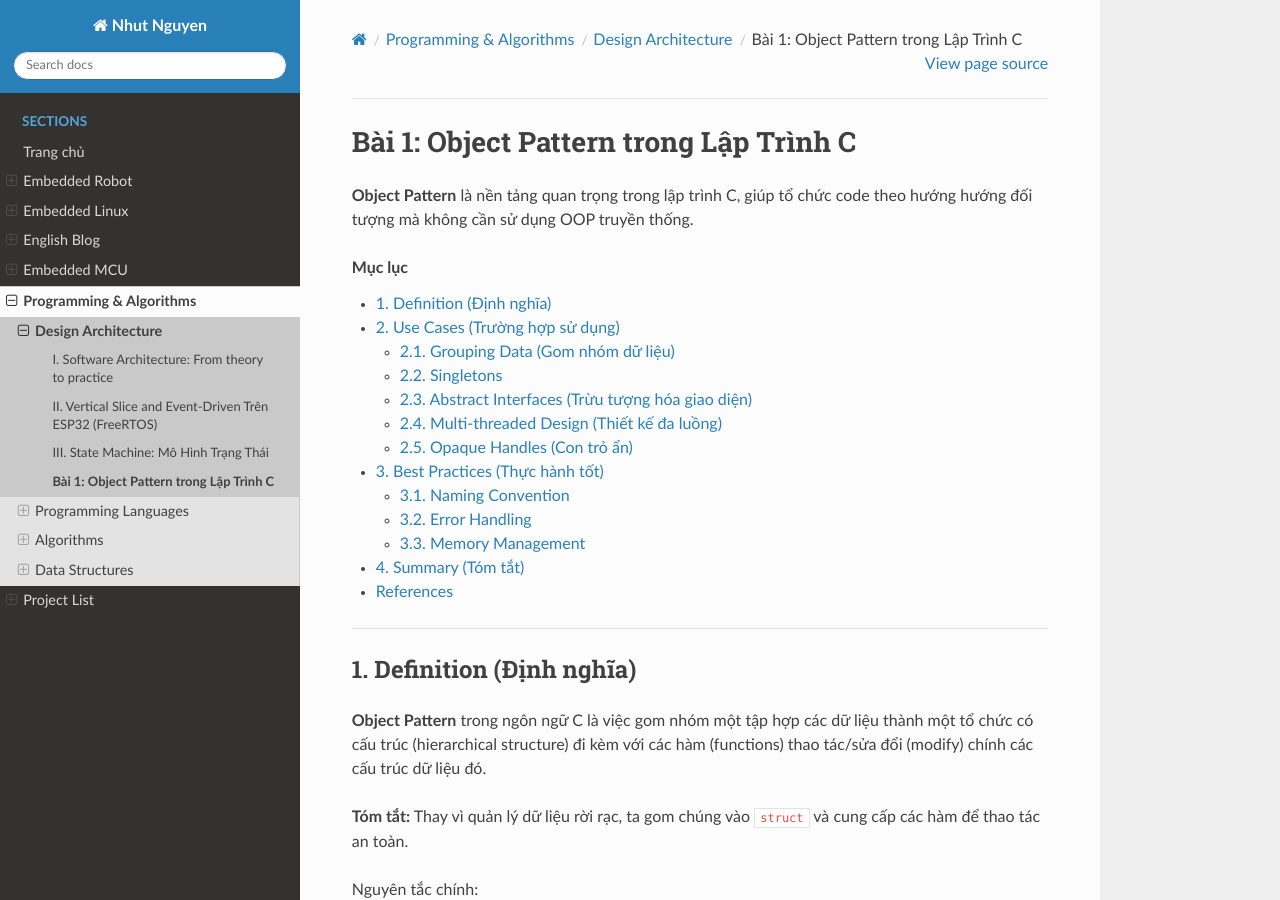
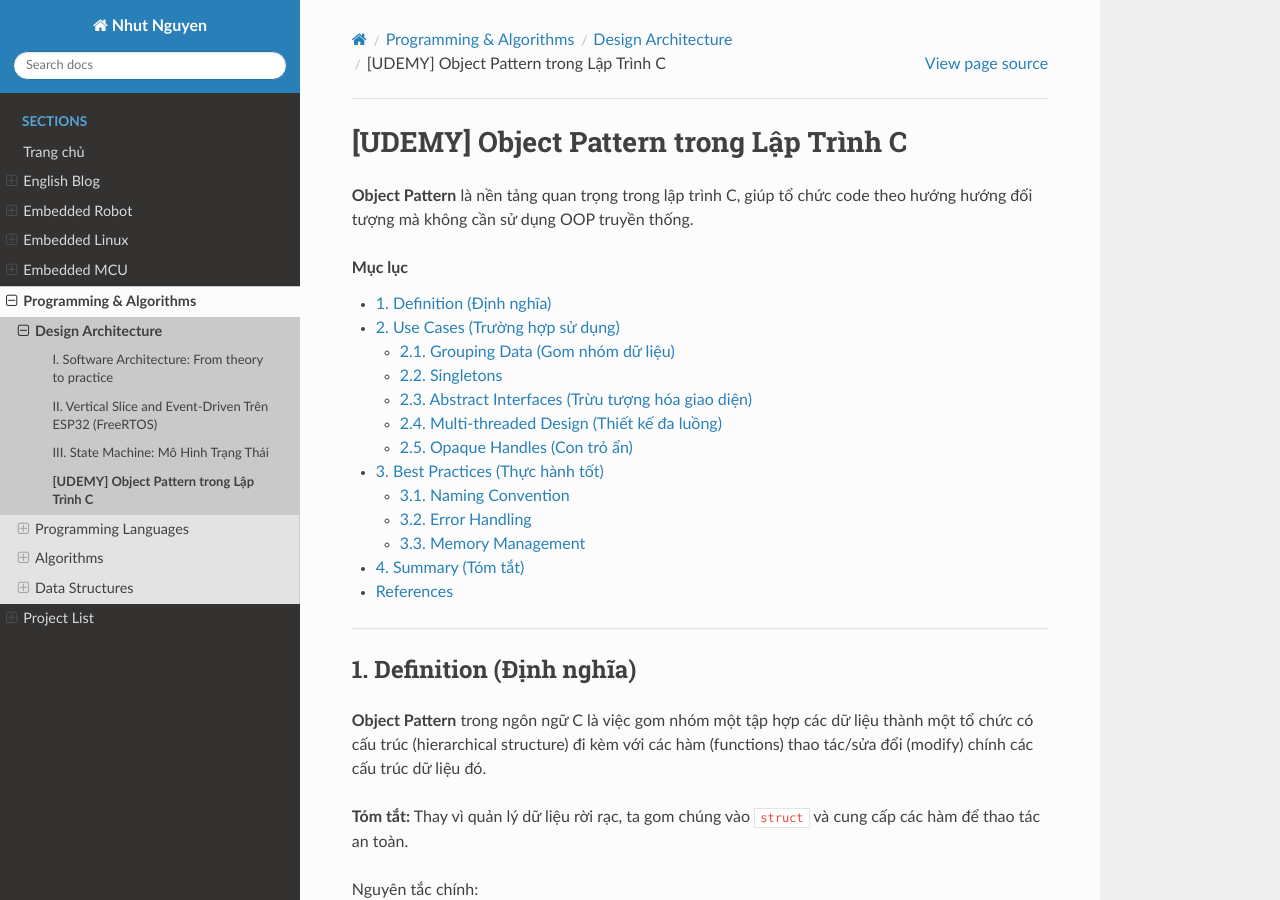
Before and after one commit to minhnhut-n/nhutnguyen, a Sphinx documentation site: the page built from docs/source/programming/architecture/udemy_c_pattern_1.rst, in a window 1280 px wide and 900 px high. Built offline with Sphinx 7.4.7 and the Read the Docs theme 3.1.0, drawn with Linux system fonts in a browser that asks for light colours.

Commit message:
fix name

```diff
--- a/docs/source/index.rst
+++ b/docs/source/index.rst
@@ -58,9 +58,9 @@ về hệ thống nhúng, robot, và Linux.
    :hidden:
 
    self
+   english_blog/index
    embedded_robot/index
    embedded_linux/index
-   english_blog/index
    embedded_mcu/index
    programming/index
    projects/index
--- a/docs/source/programming/architecture/udemy_c_pattern_1.rst
+++ b/docs/source/programming/architecture/udemy_c_pattern_1.rst
@@ -1,4 +1,4 @@
-Bài 1: Object Pattern trong Lập Trình C
+[UDEMY] Object Pattern trong Lập Trình C
 ========================================
 
 .. role:: bolditalic
```
Also changed, not shown: 8 other files.
